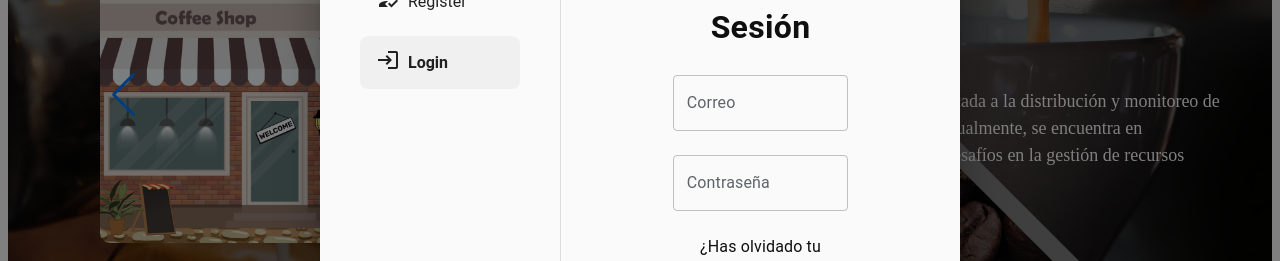
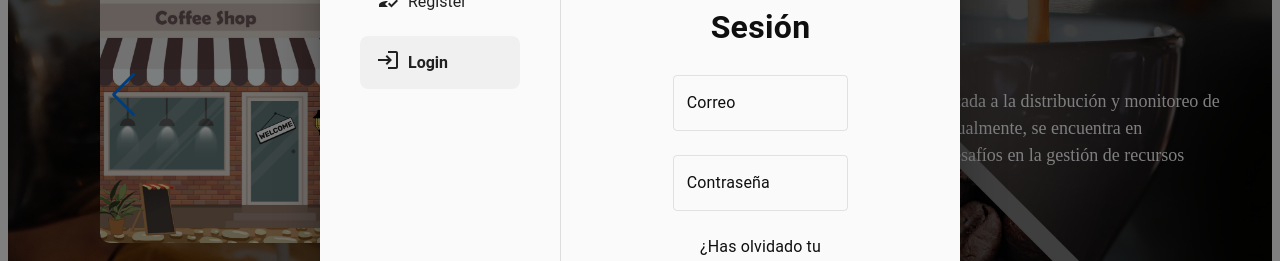
Before and after one commit to GRHsolutions/grh_solutions, a React (Vite) app in the folder Grh-Solutions/grh-solutions.client/: page / in a window 1280 px wide. Both pictures are taken after a click on the button "ACCEDER". Shown: the part 237-498 px from the top of the page. Built offline with nearby package versions, Linux system fonts and the light colour scheme.

Commit message:
colores en input

```diff
--- a/Grh-Solutions/grh-solutions.client/src/generics/grh-generics/textField.tsx
+++ b/Grh-Solutions/grh-solutions.client/src/generics/grh-generics/textField.tsx
@@ -43,12 +43,26 @@ const GrhTextField: React.FC<TextFieldProps> = ({
       value={value} // Asigna el valor que se pasa al componente
       onChange={handleChange} // Pasa la función handleChange
       fullWidth={fullWidth}
-      slotProps={{
-        inputLabel:{
-          color: theme.palette.primary.contrastText
-        }
+      sx={{
+        ...sx,
+        '& .MuiInputLabel-root': {
+          color: theme.palette.primary.contrastText, // Color constante para el label
+        },
+        '& .MuiInputLabel-root.Mui-focused': {
+          color: theme.palette.primary.contrastText, // Color constante para el label cuando está enfocado
+        },
+        '& .MuiOutlinedInput-root': {
+          '& fieldset': {
+            borderColor: theme.palette.primary.divider, // Color constante para el borde en estado normal
+          },
+          '&:hover fieldset': {
+            borderColor: theme.palette.primary.dark, // Color constante para el borde al hacer hover
+          },
+          '&.Mui-focused fieldset': {
+            borderColor: theme.palette.primary.hover, // Color constante para el borde cuando está enfocado
+          },
+        },
       }}
-      sx={sx}
       type={type} // Asumiendo que es un campo de correo electrónico
       autoComplete={autoComplete}
     />
```
